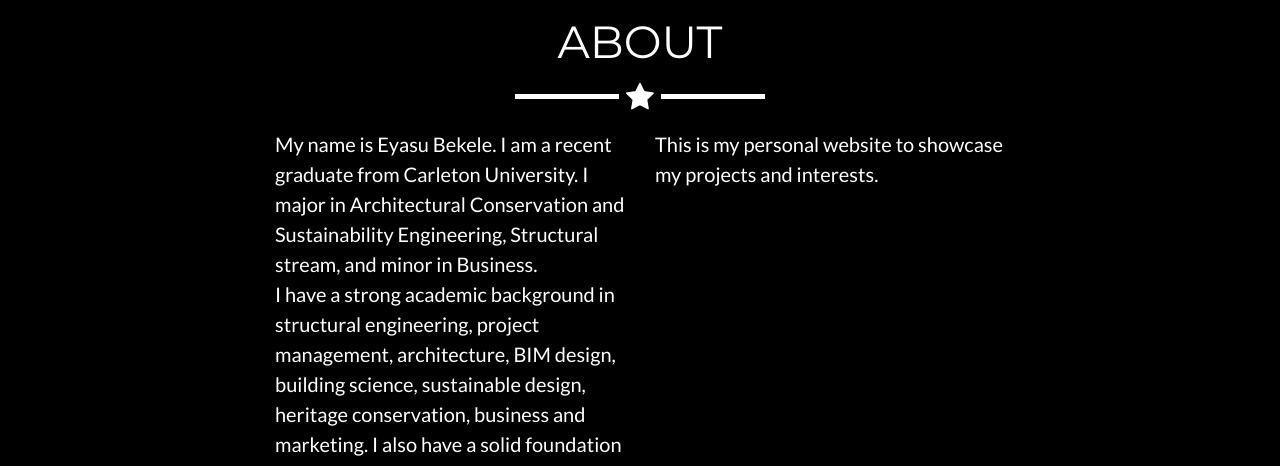
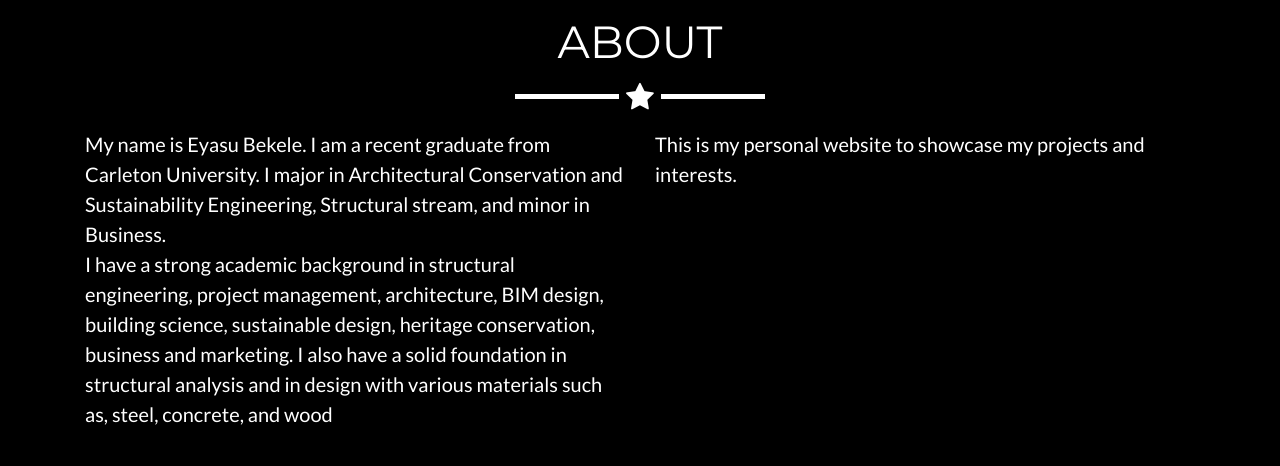
Before and after one commit to Interiorcarwash/Eyasu101.github.io, a website: page index.html in a window 1280 px wide. Shown: the part 830-1296 px from the top of the page. Drawn offline with nearby package versions, Linux system fonts and the light colour scheme; files that its build step writes are made by us from their sources.

Commit message:
Update index.html

```diff
--- a/index.html
+++ b/index.html
@@ -118,7 +118,7 @@
         <h2 class="text-center">About</h2>
         <hr class="star-primary">
         <div class="row">
-          <div class="col-lg-4 ml-auto">
+          <div class="col-lg-6 ml-auto">
             <p>My name is Eyasu Bekele. I am a recent graduate from Carleton University. I major in Architectural Conservation and Sustainability Engineering, Structural stream, and minor in Business. <br>
 		I have a strong academic background in structural engineering, project management, architecture, BIM design, building science, sustainable design, heritage conservation,
 business and marketing. I also have a solid foundation in structural analysis and in design with various materials such as, steel, concrete, and wood
@@ -128,7 +128,7 @@ business and marketing. I also have a solid foundation in structural analysis an
 
 
 		</div>
-          <div class="col-lg-4 mr-auto">
+          <div class="col-lg-6 mr-auto">
             <p>This is my personal website to showcase my projects and interests.</p>
           </div>
           <div class="col-lg-8 mx-auto text-center">
```
